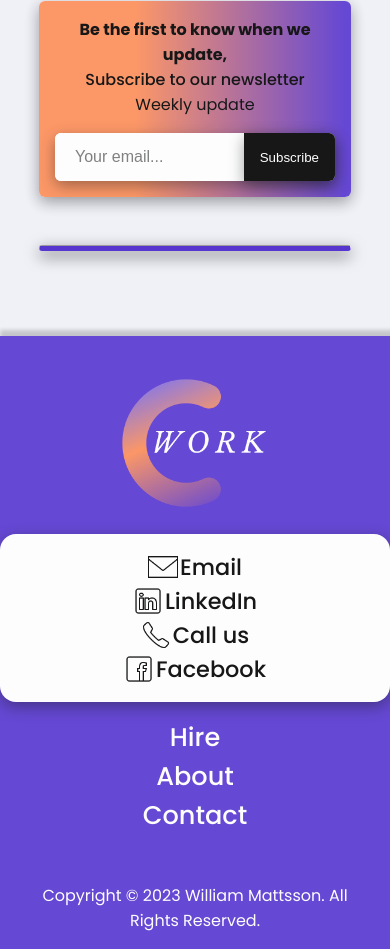
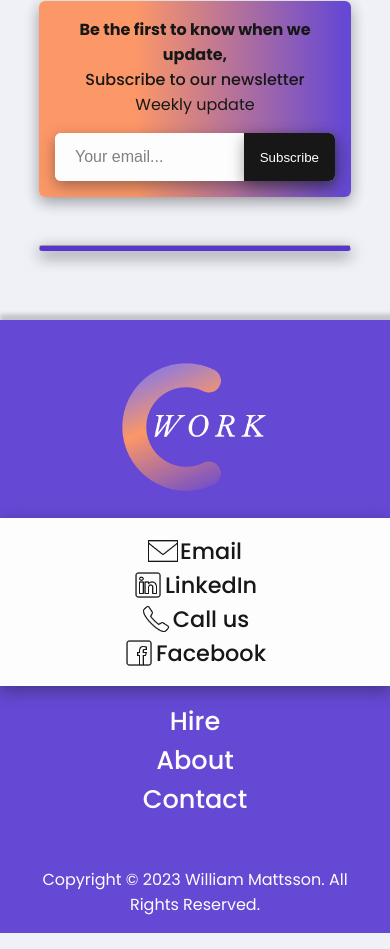
Before and after one commit to WilliamMattsson1/cwork-project, a plain HTML site: page index.html in a window 390 px wide. Shown: the part 4608-5557 px from the top of the page. Drawn offline with Linux system fonts and the light colour scheme.

Commit message:
Fixed footer contacts-container

```diff
--- a/mediaqueries.css
+++ b/mediaqueries.css
@@ -154,6 +154,10 @@
         margin-bottom: 1rem;
     }
 
+    .contact-links {
+        border-radius: 0;
+    }
+
     .contact-link-container {
         justify-content: center;
     }
--- a/style.css
+++ b/style.css
@@ -491,7 +491,7 @@ footer {
     min-height: 20vh;
     text-align: center;
     box-shadow: 8px 2px 4px 8px rgba(0, 0, 0, 0.2);
-    margin-top: 2rem;
+    margin-top: 1rem;
 }
 
 .footer {
```
